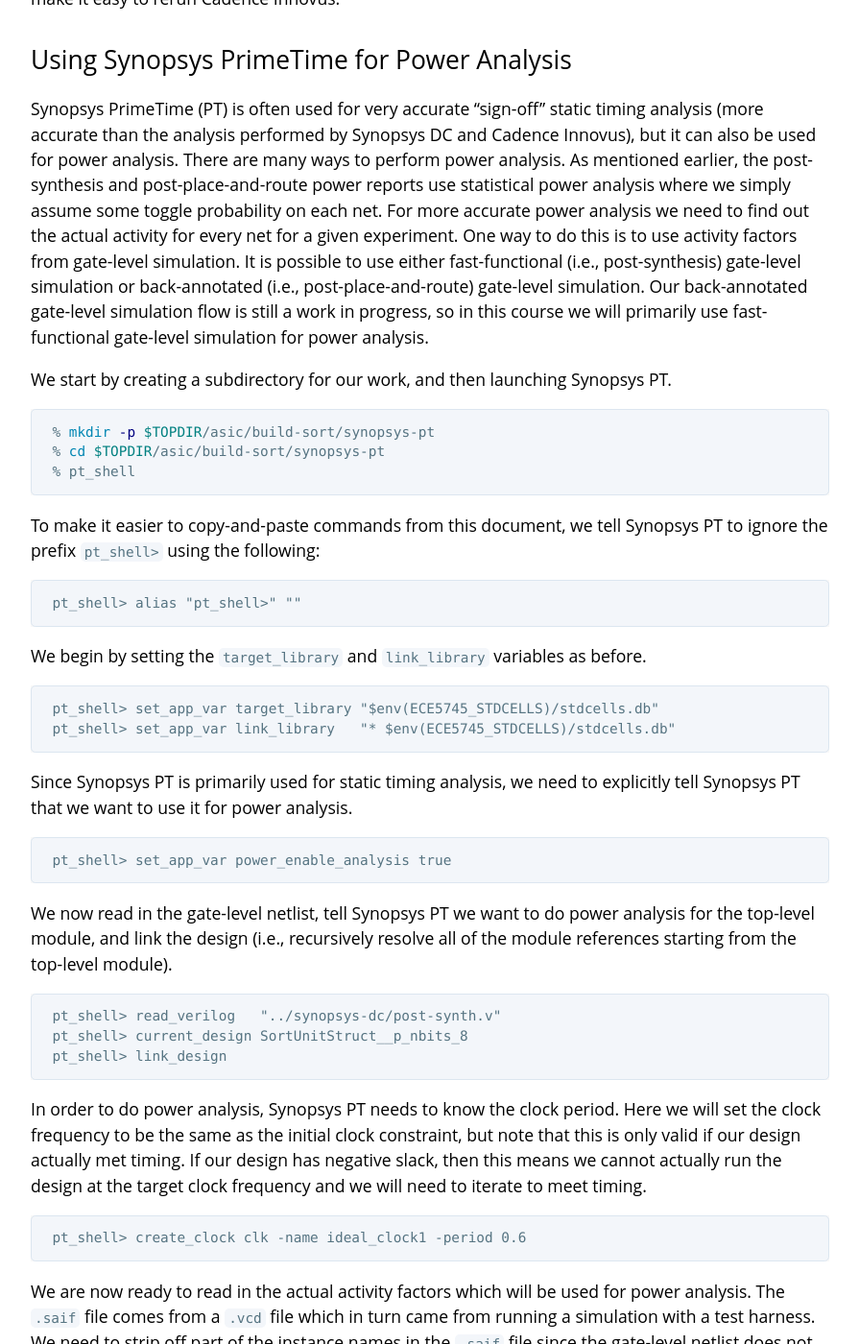
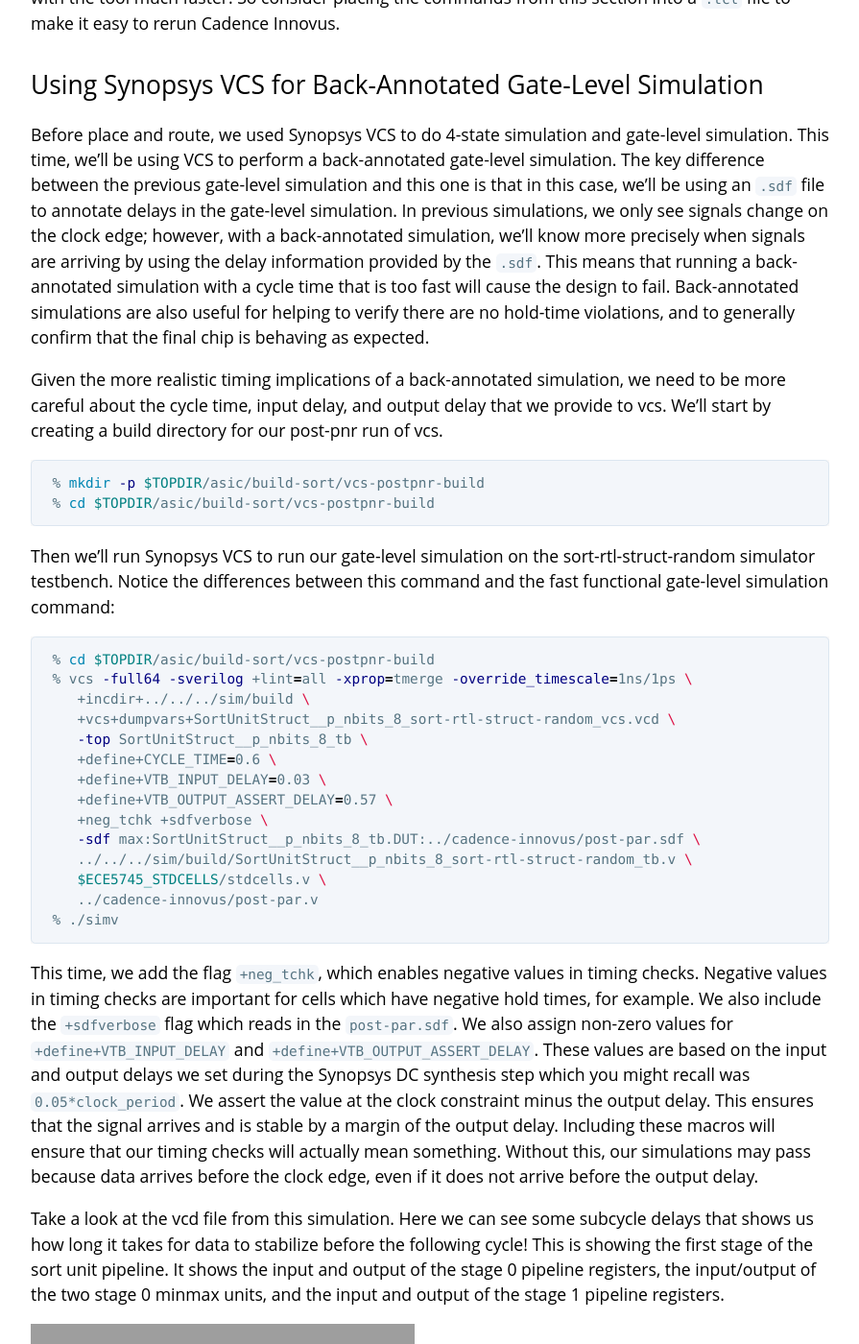
Before and after one commit to cornell-ece5745/ece5745-tut4-asic-flow, a Jekyll site: the page built from docs/index.md, in a window 1280 px wide and 1400 px high, scrolled down 46334 px. Shown: the whole window at 96% size, without its empty margins (192-1087 px from the left). Built offline with Jekyll 4.4.1, drawn with Linux system fonts in a browser that asks for light colours; our own code applies the rules of GitHub Pages for plain Markdown files; some of the changed text lies outside the part shown; grey boxes are pictures that could not be loaded.

Commit message:
staff update from: ece5745-tut4-asic-tools-0.0-1306-ga87131c [ci skip]

````diff
--- a/docs/index.md
+++ b/docs/index.md
@@ -14,6 +14,7 @@ ECE 5745 Tutorial 4: Synopsys/Cadence ASIC Tools
  - Using Synopsys Design Compiler for Synthesis
  - Using Synopsys VCS for Fast-Functional Gate-Level Simulation
  - Using Cadence Innovus for Place-and-Route
+ - Using Synopsys VCS for Back-Annotated Gate-Level Simulation
  - Using Synopsys PrimeTime for Power Analysis
  - Creating Your Own Mini-Flow for the GCD Unit
 
@@ -1918,6 +1919,108 @@ can make interacting with the tool much faster. So consider placing the
 commands from this section into a `.tcl` file to make it easy to rerun
 Cadence Innovus.
 
+Using Synopsys VCS for Back-Annotated Gate-Level Simulation
+--------------------------------------------------------------------------
+
+Before place and route, we used Synopsys VCS to do 4-state simulation and
+gate-level simulation. This time, we'll be using VCS to perform a
+back-annotated gate-level simulation. The key difference between the
+previous gate-level simulation and this one is that in this case, we'll
+be using an `.sdf` file to annotate delays in the gate-level simulation.
+In previous simulations, we only see signals change on the clock edge;
+however, with a back-annotated simulation, we'll know more precisely when
+signals are arriving by using the delay information provided by the
+`.sdf`. This means that running a back-annotated simulation with a cycle
+time that is too fast will cause the design to fail. Back-annotated
+simulations are also useful for helping to verify there are no hold-time
+violations, and to generally confirm that the final chip is behaving as
+expected.
+
+Given the more realistic timing implications of a back-annotated
+simulation, we need to be more careful about the cycle time, input delay,
+and output delay that we provide to vcs. We'll start by creating a build
+directory for our post-pnr run of vcs.
+
+```bash
+ % mkdir -p $TOPDIR/asic/build-sort/vcs-postpnr-build
+ % cd $TOPDIR/asic/build-sort/vcs-postpnr-build
+```
+
+Then we'll run Synopsys VCS to run our gate-level simulation on the
+sort-rtl-struct-random simulator testbench. Notice the differences
+between this command and the fast functional gate-level simulation
+command:
+
+```bash
+ % cd $TOPDIR/asic/build-sort/vcs-postpnr-build
+ % vcs -full64 -sverilog +lint=all -xprop=tmerge -override_timescale=1ns/1ps \
+    +incdir+../../../sim/build \
+    +vcs+dumpvars+SortUnitStruct__p_nbits_8_sort-rtl-struct-random_vcs.vcd \
+    -top SortUnitStruct__p_nbits_8_tb \
+    +define+CYCLE_TIME=0.6 \
+    +define+VTB_INPUT_DELAY=0.03 \
+    +define+VTB_OUTPUT_ASSERT_DELAY=0.57 \
+    +neg_tchk +sdfverbose \
+    -sdf max:SortUnitStruct__p_nbits_8_tb.DUT:../cadence-innovus/post-par.sdf \
+    ../../../sim/build/SortUnitStruct__p_nbits_8_sort-rtl-struct-random_tb.v \
+    $ECE5745_STDCELLS/stdcells.v \
+    ../cadence-innovus/post-par.v
+ % ./simv
+```
+
+This time, we add the flag `+neg_tchk`, which enables negative values in
+timing checks. Negative values in timing checks are important for cells
+which have negative hold times, for example. We also include the
+`+sdfverbose` flag which reads in the `post-par.sdf`. We also assign
+non-zero values for `+define+VTB_INPUT_DELAY` and
+`+define+VTB_OUTPUT_ASSERT_DELAY`. These values are based on the input
+and output delays we set during the Synopsys DC synthesis step which you
+might recall was `0.05*clock_period`. We assert the value at the clock
+constraint minus the output delay. This ensures that the signal arrives
+and is stable by a margin of the output delay. Including these macros
+will ensure that our timing checks will actually mean something. Without
+this, our simulations may pass because data arrives before the clock
+edge, even if it does not arrive before the output delay.
+
+Take a look at the vcd file from this simulation. Here we can see some
+subcycle delays that shows us how long it takes for data to stabilize
+before the following cycle! This is showing the first stage of the sort
+unit pipeline. It shows the input and output of the stage 0 pipeline
+registers, the input/output of the two stage 0 minmax units, and the
+input and output of the stage 1 pipeline registers.
+
+![](assets/fig/waveform.png)
+
+To illustrate how useful these timing checks can be, lets run another
+simulation where we try to push the design to run too quickly. Here, we
+reduce the cycle time down to 0.45 ns:
+
+```bash
+ % cd $TOPDIR/asic/build-sort/vcs-postpnr-build
+ % vcs -full64 -sverilog +lint=all -xprop=tmerge -override_timescale=1ns/1ps \
+    +incdir+../../../sim/build \
+    +vcs+dumpvars+SortUnitStruct__p_nbits_8_sort-rtl-struct-random_vcs.vcd \
+    -top SortUnitStruct__p_nbits_8_tb \
+    +define+CYCLE_TIME=0.4 \
+    +define+VTB_INPUT_DELAY=0.03 \
+    +define+VTB_OUTPUT_ASSERT_DELAY=0.38 \
+    +neg_tchk +sdfverbose \
+    -sdf max:SortUnitStruct__p_nbits_8_tb.DUT:../cadence-innovus/post-par.sdf \
+    ../../../sim/build/SortUnitStruct__p_nbits_8_sort-rtl-struct-random_tb.v \
+    $ECE5745_STDCELLS/stdcells.v \
+    ../cadence-innovus/post-par.v
+ % ./simv
+```
+
+The test should fail due to a setup time violation. It might report a
+setup time violation in a specific cell or it may just output Xs. Even
+though back-annotated gate-level simulation can be a useful way to check
+for timing violations, you should still use static-timing analysis as the
+primary way to ensure your design meets timing. This is because
+static-timing analysis checks _all_ possible paths while any given
+gate-level simulation only checks those paths that are triggered during
+that specific simulation.
+
 Using Synopsys PrimeTime for Power Analysis
 --------------------------------------------------------------------------
 
````
